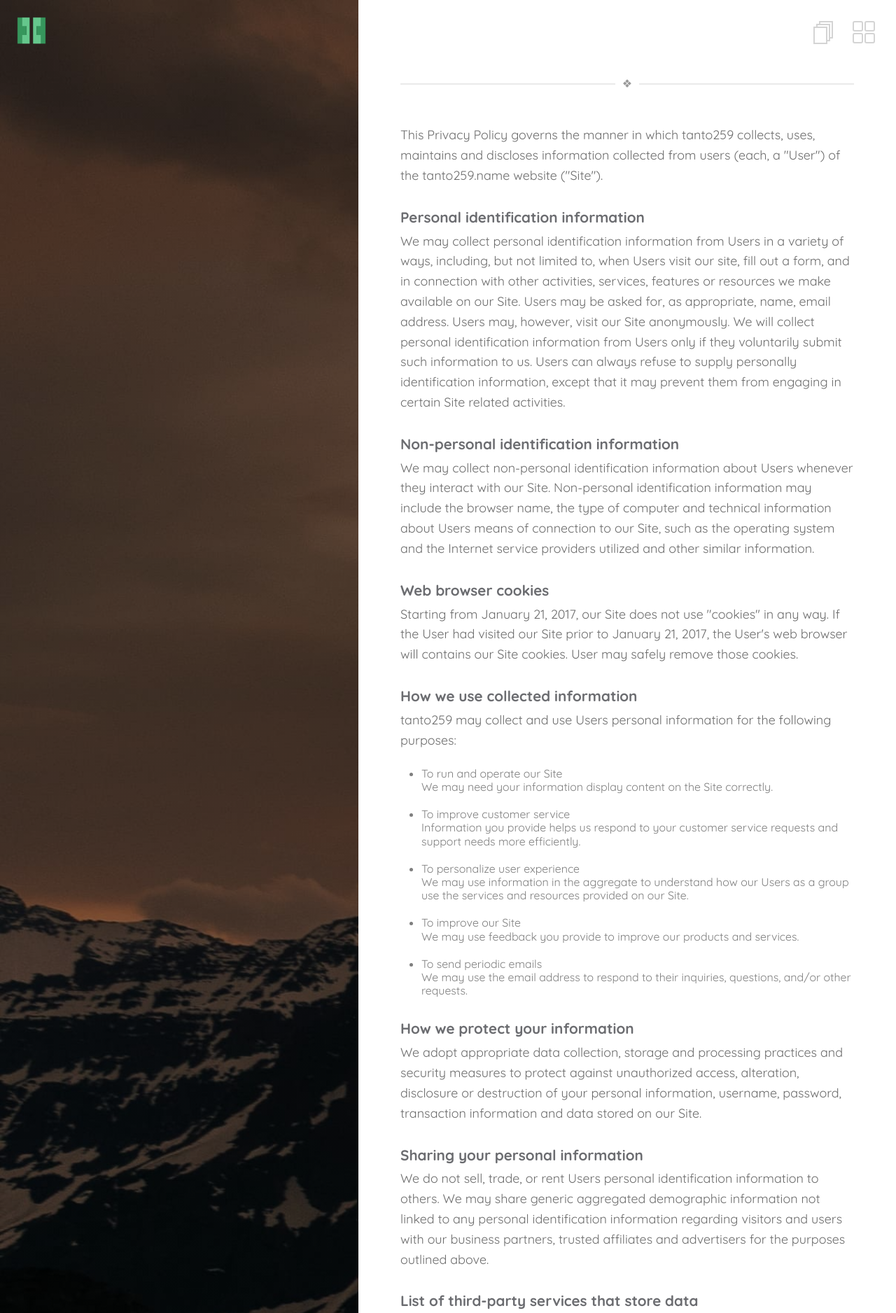
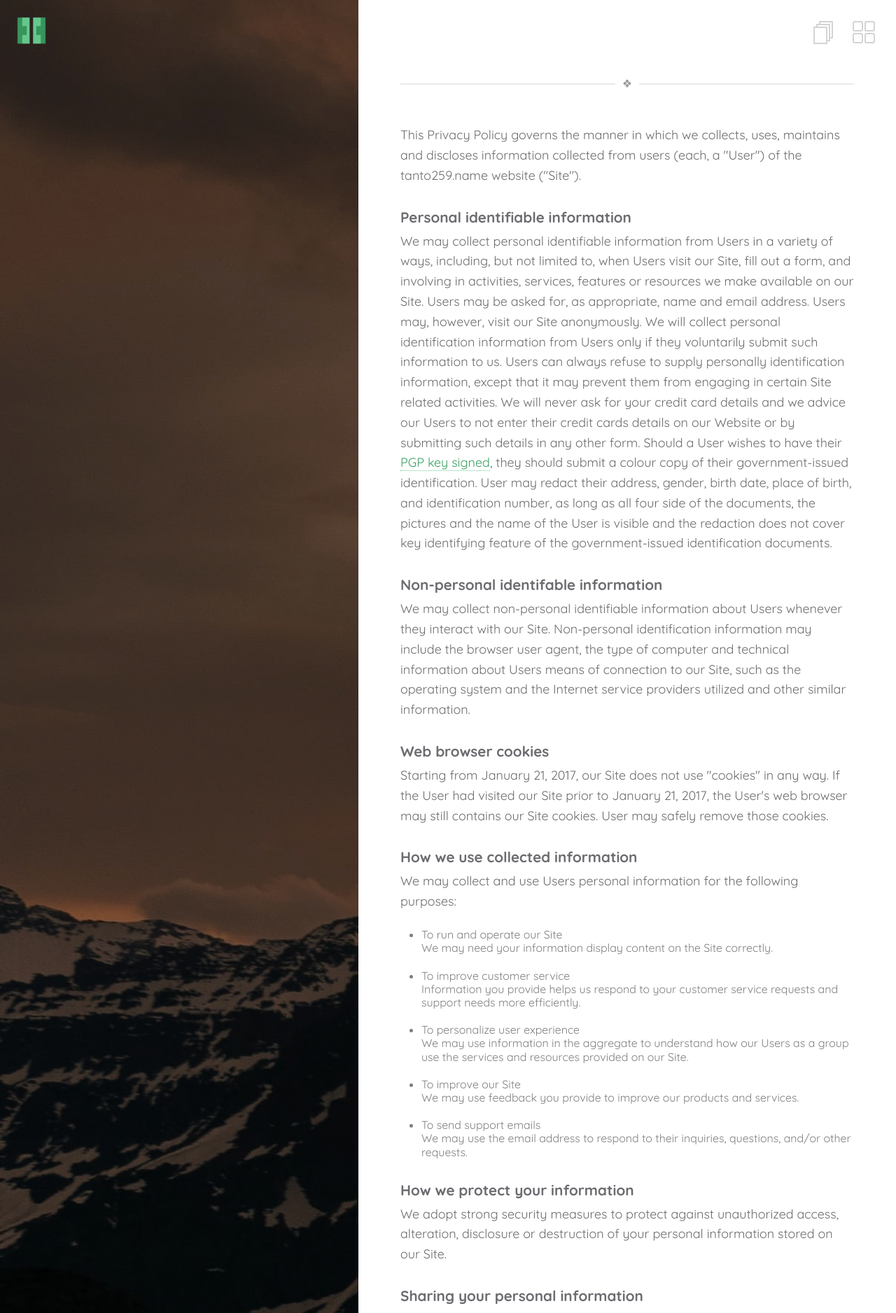
Before and after one commit to tanto259/tanto259.github.io, a Jekyll site: the page built from _pages/privacy.md, in a window 1280 px wide. Shown: the top 1876 px of the page at 70% size. Built offline with Jekyll 4.4.1, drawn with Linux system fonts in a browser that asks for light colours; some of the changed text lies outside the part shown.

```diff
--- a/_pages/privacy.md
+++ b/_pages/privacy.md
@@ -4,19 +4,19 @@ title: Privacy Policy
 sitemap: true
 permalink: /privacy
 ---
-<p>This Privacy Policy governs the manner in which tanto259 collects, uses, maintains and discloses information collected from users (each, a "User") of the {{ site.title }} website ("Site").</p>
+<p>This Privacy Policy governs the manner in which we collects, uses, maintains and discloses information collected from users (each, a "User") of the {{ site.title }} website ("Site").</p>
 
-<h3>Personal identification information</h3>
-<p>We may collect personal identification information from Users in a variety of ways, including, but not limited to, when Users visit our site, fill out a form, and in connection with other activities, services, features or resources we make available on our Site. Users may be asked for, as appropriate, name, email address. Users may, however, visit our Site anonymously. We will collect personal identification information from Users only if they voluntarily submit such information to us. Users can always refuse to supply personally identification information, except that it may prevent them from engaging in certain Site related activities.</p>
+<h3>Personal identifiable information</h3>
+<p>We may collect personal identifiable information from Users in a variety of ways, including, but not limited to, when Users visit our Site, fill out a form, and involving in activities, services, features or resources we make available on our Site. Users may be asked for, as appropriate, name and email address. Users may, however, visit our Site anonymously. We will collect personal identification information from Users only if they voluntarily submit such information to us. Users can always refuse to supply personally identification information, except that it may prevent them from engaging in certain Site related activities. We will never ask for your credit card details and we advice our Users to not enter their credit cards details on our Website or by submitting such details in any other form. Should a User wishes to have their <a href="{{ site.url }}/pgp" target="_blank" rel="noopener noreferrer">PGP key signed</a>, they should submit a colour copy of their government-issued identification. User may redact their address, gender, birth date, place of birth, and identification number, as long as all four side of the documents, the pictures and the name of the User is visible and the redaction does not cover key identifying feature of the government-issued identification documents.</p>
 
-<h3>Non-personal identification information</h3>
-<p>We may collect non-personal identification information about Users whenever they interact with our Site. Non-personal identification information may include the browser name, the type of computer and technical information about Users means of connection to our Site, such as the operating system and the Internet service providers utilized and other similar information.</p>
+<h3>Non-personal identifable information</h3>
+<p>We may collect non-personal identifiable information about Users whenever they interact with our Site. Non-personal identification information may include the browser user agent, the type of computer and technical information about Users means of connection to our Site, such as the operating system and the Internet service providers utilized and other similar information.</p>
 
 <h3>Web browser cookies</h3>
-<p>Starting from January 21, 2017, our Site does not use "cookies" in any way. If the User had visited our Site prior to January 21, 2017, the User's web browser will contains our Site cookies. User may safely remove those cookies.</p>
+<p>Starting from January 21, 2017, our Site does not use "cookies" in any way. If the User had visited our Site prior to January 21, 2017, the User's web browser may still contains our Site cookies. User may safely remove those cookies.</p>
 
 <h3>How we use collected information</h3>
-<p>tanto259 may collect and use Users personal information for the following purposes:</p>
+<p>We may collect and use Users personal information for the following purposes:</p>
 <ul>
   <li>
     <i>To run and operate our Site</i><br/>
@@ -35,16 +35,16 @@ permalink: /privacy
     We may use feedback you provide to improve our products and services.
   </li>
   <li>
-    <i>To send periodic emails</i><br/>
+    <i>To send support emails</i><br/>
     We may use the email address to respond to their inquiries, questions, and/or other requests.
   </li>
 </ul>
 
 <h3>How we protect your information</h3>
-<p>We adopt appropriate data collection, storage and processing practices and security measures to protect against unauthorized access, alteration, disclosure or destruction of your personal information, username, password, transaction information and data stored on our Site.</p>
+<p>We adopt strong security measures to protect against unauthorized access, alteration, disclosure or destruction of your personal information stored on our Site.</p>
 
 <h3>Sharing your personal information</h3>
-<p>We do not sell, trade, or rent Users personal identification information to others. We may share generic aggregated demographic information not linked to any personal identification information regarding visitors and users with our business partners, trusted affiliates and advertisers for the purposes outlined above. </p>
+<p>We do not sell, trade, or rent Users personal identification information to others.</p>
 
 <h3>List of third-party services that store data</h3>
 <p><ul>
@@ -101,21 +101,18 @@ permalink: /privacy
 </ul></p>
 
 <h3>Third party websites</h3>
-<p>Users may find advertising or other content on our Site that link to the sites and services of our partners, suppliers, advertisers, sponsors, licensors and other third parties. We do not control the content or links that appear on these sites and are not responsible for the practices employed by websites linked to or from our Site. In addition, these sites or services, including their content and links, may be constantly changing. These sites and services may have their own privacy policies and customer service policies. Browsing and interaction on any other website, including websites which have a link to our Site, is subject to that website's own terms and policies.</p>
+<p>Users may find content on our Site that link to the sites and services of various third parties. We do not control the content that appear on these sites and are not responsible for the practices employed by websites linked to or from our Site. In addition, these sites or services, including their content and links, may be constantly changing. These sites and services may have their own privacy policies and customer service policies. Browsing and interaction on any other website, including websites which have a link to our Site, is subject to that website's own terms and policies.</p>
 
 <h3>Compliance with children’s online privacy protection act</h3>
 <p>Protecting the privacy of the very young is especially important. For that reason, we never collect or maintain information at our Site from those we actually know are under 13, and no part of our website is structured to attract anyone under 13.</p>
 
-<h3>Changes to this privacy policy</h3>
-<p>tanto259 has the discretion to update this privacy policy at any time. When we do, we will post a notification on the main page of our Site. We encourage Users to frequently check this page for any changes to stay informed about how we are helping to protect the personal information we collect. You acknowledge and agree that it is your responsibility to review this privacy policy periodically and become aware of modifications.</p>
+<h3>Changes to this Privacy Policy</h3>
+<p>tanto259 has the discretion to update this Privacy Policy at any time. We encourage Users to frequently check this page for any changes to stay informed about how we are helping to protect the personal information we collect. You acknowledge and agree that it is your responsibility to review this Privacy Policy periodically and become aware of modifications.</p>
 
 <h3>Your acceptance of these terms</h3>
-<p>By using this Site, you signify your acceptance of this policy. If you do not agree to this policy, please do not use our Site. Your continued use of the Site following the posting of changes to this policy will be deemed your acceptance of those changes.</p>
+<p>By using this Site, you signify your acceptance of this Privacy Policy and the <a href="{{ site.url }}/terms" target="_blank" rel="noopener noreferrer">Terms and Conditions</a>. If you do not agree to this policies, please do not use our Site. Your continued use of the Site following the posting of changes to this policy will be deemed your acceptance of those changes.</p>
 
 <h3>Contacting us</h3>
 <p>If you have any questions about this Privacy Policy, the practices of this site, or your dealings with this site, please <a href="{{ site.url }}/contact">contact us</a>.</p>
 
-<p>This document was last updated on February 20, 2017</p>
-
-<p>This policy was generated using <a href="http://privacypolicies.com" target="_blank" rel="noopener noreferrer">PrivacyPolicies.com</a></p>
-<!-- Privacy policy generator from http://privacypolicies.com -->
+<p>This document was last updated on March 21, 2017</p>
```
Also changed, not shown: _pages/pgp.md (+2 -0 lines), _pages/terms.md (+27 -40 lines).
